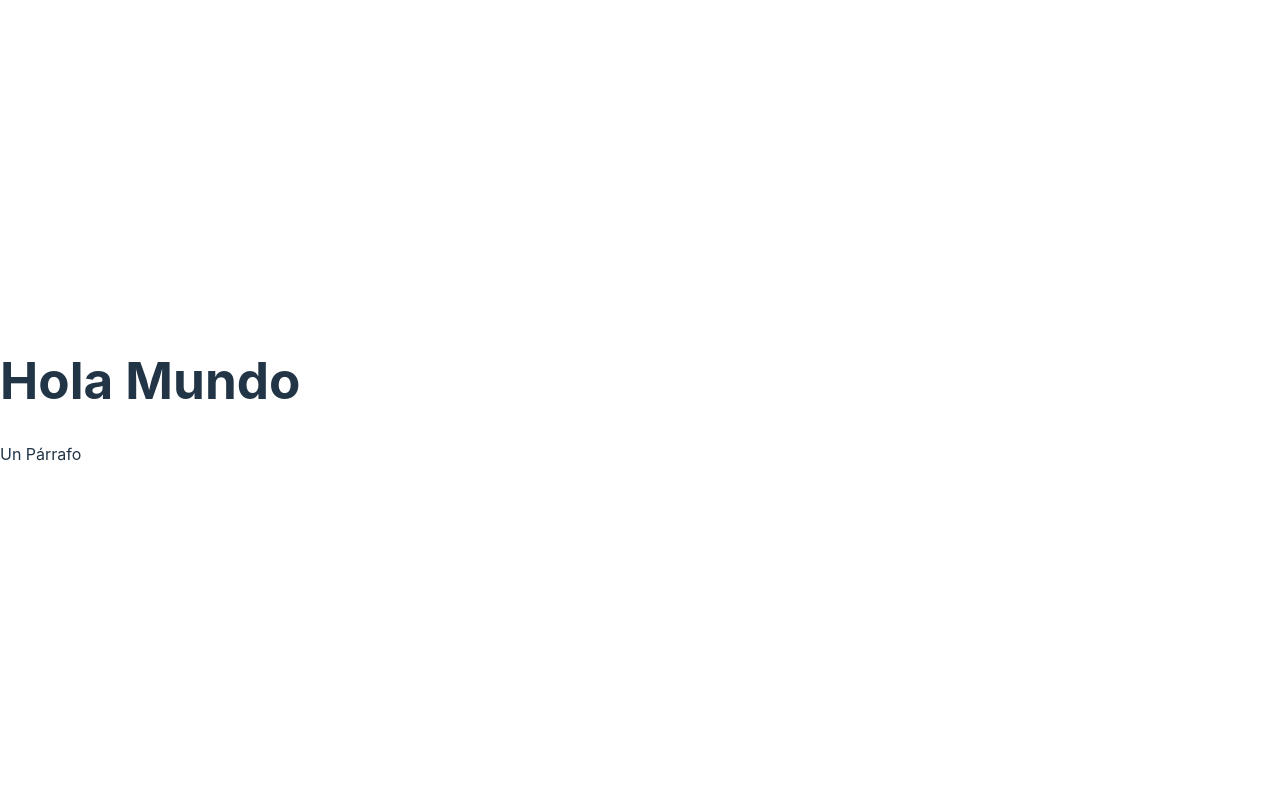
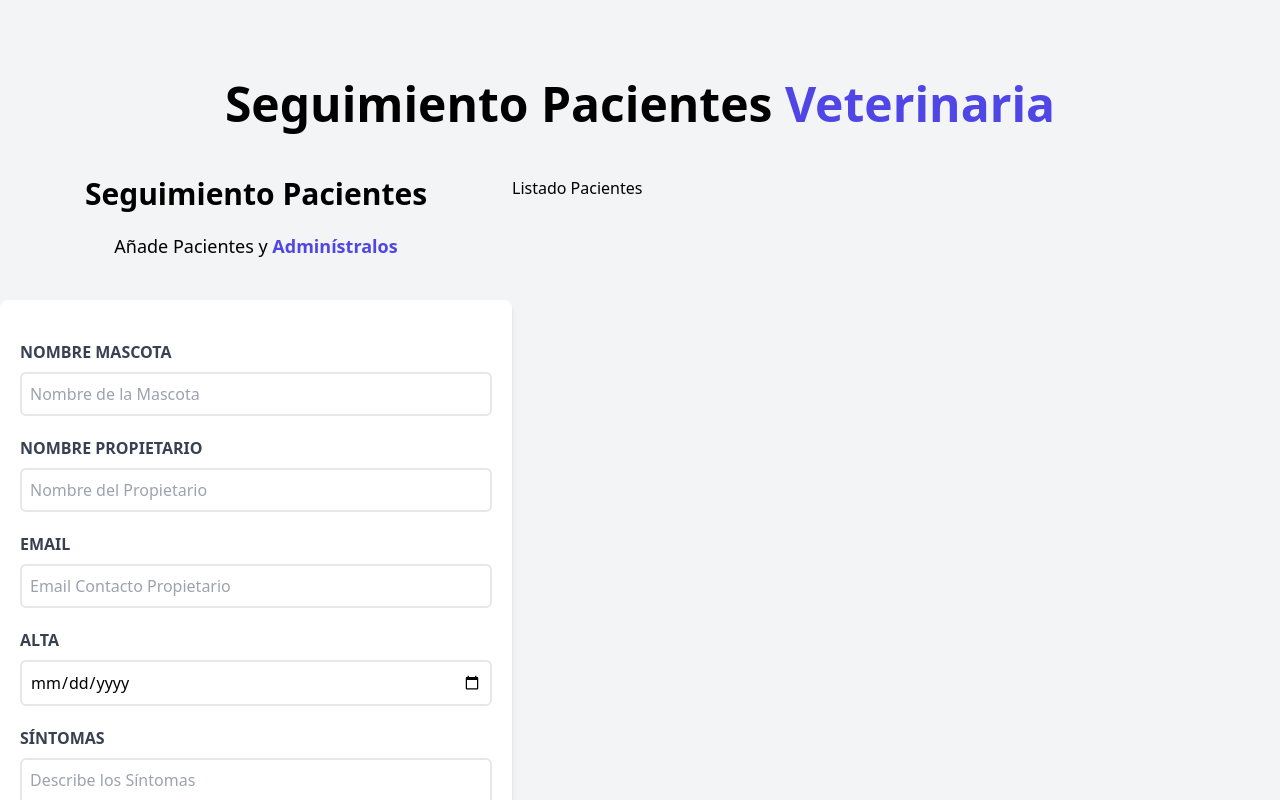
Before and after one commit to DevZambada/React, a React (Vite) app in the folder citas-react/: page / in a window 1280 px wide. Shown: the top 800 px of the page. Built offline with nearby package versions, Linux system fonts and the light colour scheme.

Commit message:
Seguimiento Pacientes Formulario Creado y Diseño

```diff
--- a/citas-react/index.html
+++ b/citas-react/index.html
@@ -6,8 +6,9 @@
     <meta name="viewport" content="width=device-width, initial-scale=1.0" />
     <title>Citas React</title>
   </head>
-  <body>
+  <body class="bg-gray-100 h-screen">
     <div id="root"></div>
     <script type="module" src="/src/main.jsx"></script>
+
   </body>
 </html>
--- a/citas-react/package.json
+++ b/citas-react/package.json
@@ -16,6 +16,9 @@
     "@types/react": "^18.0.27",
     "@types/react-dom": "^18.0.10",
     "@vitejs/plugin-react": "^3.1.0",
+    "autoprefixer": "^10.4.13",
+    "postcss": "^8.4.21",
+    "tailwindcss": "^3.2.7",
     "vite": "^4.1.0"
   }
 }
--- /dev/null
+++ b/citas-react/postcss.config.cjs
@@ -0,0 +1,6 @@
+module.exports = {
+  plugins: {
+    tailwindcss: {},
+    autoprefixer: {},
+  },
+}
--- a/citas-react/src/App.jsx
+++ b/citas-react/src/App.jsx
@@ -1,10 +1,16 @@
+import Formulario from "./components/Formulario"
+import Header from "./components/Header"
+import ListadoPacientes from "./components/ListadoPacientes"
 
 function App() {
+  return (
+    <div className="container mx-auto mt-20">
+      <Header />
 
-  return (
-    <div>
-      <h1>Hola Mundo</h1>
-      <p>Un Párrafo</p>
+      <div className="mt-12 md:flex ">
+      <Formulario/>
+      <ListadoPacientes/>
+      </div>
     </div>
   )
 }
--- /dev/null
+++ b/citas-react/src/components/Formulario.jsx
@@ -0,0 +1,83 @@
+
+const Formulario = () => {
+  return (
+    <div className="md:w-1/2 lg:w-2/5 ">
+        <h2 className="font-black text-3xl text-center">Seguimiento Pacientes</h2>
+
+        <p className="text-lg mt-5 text-center mb-10">
+          Añade Pacientes y {''}
+          <span className="text-indigo-600 font-bold">Adminístralos</span>
+        </p>
+
+        <form className="bg-white shadow-md rounded-lg py-10 px-5 mb-10">
+          <div className="mb-5">
+            <label htmlFor="mascota" className="block text-gray-700 uppercase font-bold">
+              Nombre Mascota
+            </label>
+            <input
+              id="mascota"
+              type="text"
+              placeholder="Nombre de la Mascota"
+              className="border-2 w-full p-2 mt-2 placeholder-gray-400 rounded-md"
+            />
+          </div>
+
+          <div className="mb-5">
+            <label htmlFor="propietario" className="block text-gray-700 uppercase font-bold">
+              Nombre Propietario
+            </label>
+            <input
+              id="propietario"
+              type="text"
+              placeholder="Nombre del Propietario"
+              className="border-2 w-full p-2 mt-2 placeholder-gray-400 rounded-md"
+            />
+          </div>
+
+          <div className="mb-5">
+            <label htmlFor="email" className="block text-gray-700 uppercase font-bold">
+              Email
+            </label>
+            <input
+              id="email"
+              type="email"
+              placeholder="Email Contacto Propietario"
+              className="border-2 w-full p-2 mt-2 placeholder-gray-400 rounded-md"
+            />
+          </div>
+
+          <div className="mb-5">
+            <label htmlFor="alta" className="block text-gray-700 uppercase font-bold">
+              Alta
+            </label>
+            <input
+              id="alta"
+              type="date"
+              className="border-2 w-full p-2 mt-2 placeholder-gray-400 rounded-md"
+            />
+          </div>
+
+          <div className="mb-5">
+            <label htmlFor="sintomas" className="block text-gray-700 uppercase font-bold">
+              Síntomas
+            </label>
+            <textarea
+              id="sintomas"
+              placeholder="Describe los Síntomas"
+              className="border-2 w-full p-2 mt-2 placeholder-gray-400 rounded-md"
+            />
+          </div>
+
+          <input
+            type="submit"
+            className="bg-indigo-600 w-full p-3 text-white uppercase font-bold
+             hover:bg-indigo-700 cursor-pointer transition-colors"
+            value="Agregar Paciente"
+          />
+
+        </form>
+    </div>
+  )
+}
+
+export default Formulario
--- /dev/null
+++ b/citas-react/src/components/Header.jsx
@@ -0,0 +1,14 @@
+
+function Header() {
+
+  return (
+    <>
+      <h1 className="font-black text-5xl text-center md:w-2/3 mx-auto">
+        Seguimiento Pacientes {""}
+        <span className="text-indigo-600 ">Veterinaria</span>
+      </h1>
+    </>
+  )
+}
+
+export default Header
--- /dev/null
+++ b/citas-react/src/components/ListadoPacientes.jsx
@@ -0,0 +1,10 @@
+
+const ListadoPacientes = () => {
+  return (
+    <div className="md:w-1/2 lg:w-3/5 ">
+      <h2>Listado Pacientes</h2>
+    </div>
+  )
+}
+
+export default ListadoPacientes
--- a/citas-react/src/index.css
+++ b/citas-react/src/index.css
@@ -1,69 +1,3 @@
-:root {
-  font-family: Inter, system-ui, Avenir, Helvetica, Arial, sans-serif;
-  line-height: 1.5;
-  font-weight: 400;
-
-  color-scheme: light dark;
-  color: rgba(255, 255, 255, 0.87);
-  background-color: #242424;
-
-  font-synthesis: none;
-  text-rendering: optimizeLegibility;
-  -webkit-font-smoothing: antialiased;
-  -moz-osx-font-smoothing: grayscale;
-  -webkit-text-size-adjust: 100%;
-}
-
-a {
-  font-weight: 500;
-  color: #646cff;
-  text-decoration: inherit;
-}
-a:hover {
-  color: #535bf2;
-}
-
-body {
-  margin: 0;
-  display: flex;
-  place-items: center;
-  min-width: 320px;
-  min-height: 100vh;
-}
-
-h1 {
-  font-size: 3.2em;
-  line-height: 1.1;
-}
-
-button {
-  border-radius: 8px;
-  border: 1px solid transparent;
-  padding: 0.6em 1.2em;
-  font-size: 1em;
-  font-weight: 500;
-  font-family: inherit;
-  background-color: #1a1a1a;
-  cursor: pointer;
-  transition: border-color 0.25s;
-}
-button:hover {
-  border-color: #646cff;
-}
-button:focus,
-button:focus-visible {
-  outline: 4px auto -webkit-focus-ring-color;
-}
-
-@media (prefers-color-scheme: light) {
-  :root {
-    color: #213547;
-    background-color: #ffffff;
-  }
-  a:hover {
-    color: #747bff;
-  }
-  button {
-    background-color: #f9f9f9;
-  }
-}
+@tailwind base;
+@tailwind components;
+@tailwind utilities;
--- /dev/null
+++ b/citas-react/tailwind.config.cjs
@@ -0,0 +1,8 @@
+/** @type {import('tailwindcss').Config} */
+module.exports = {
+  content: ["./index.html", "./src/**/*.jsx"],
+  theme: {
+    extend: {},
+  },
+  plugins: [],
+}
```
Also changed, not shown: 1 other file (tests, documents, lock files or other folders).
